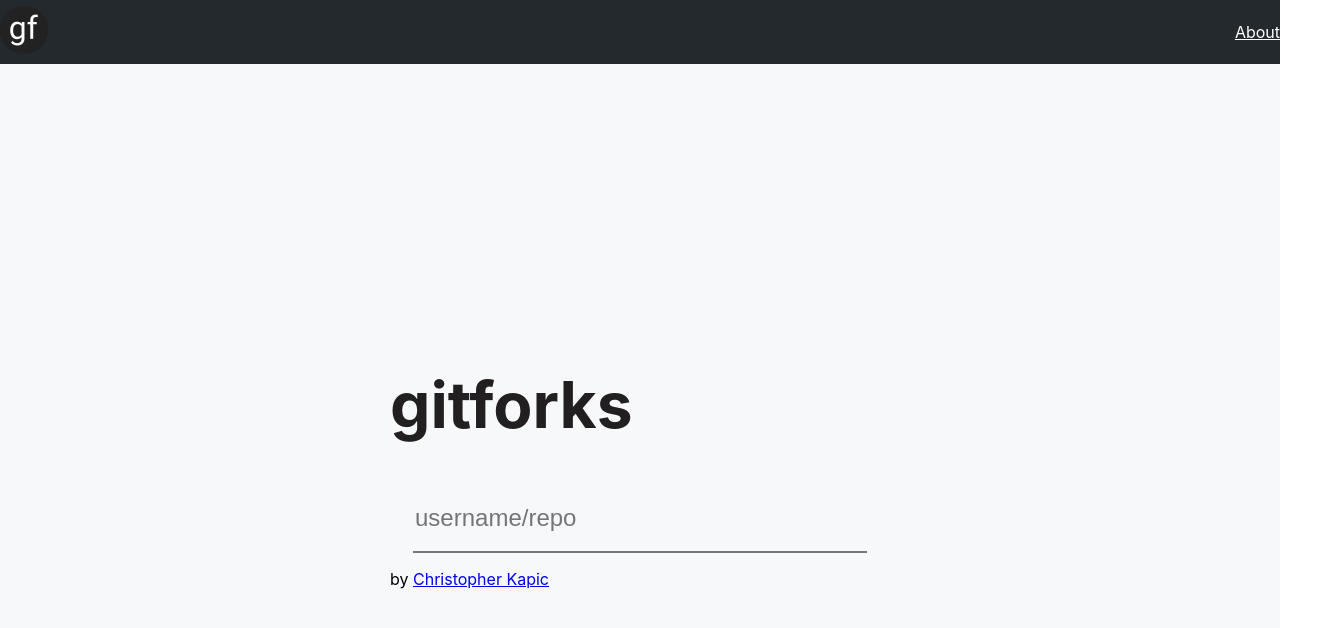
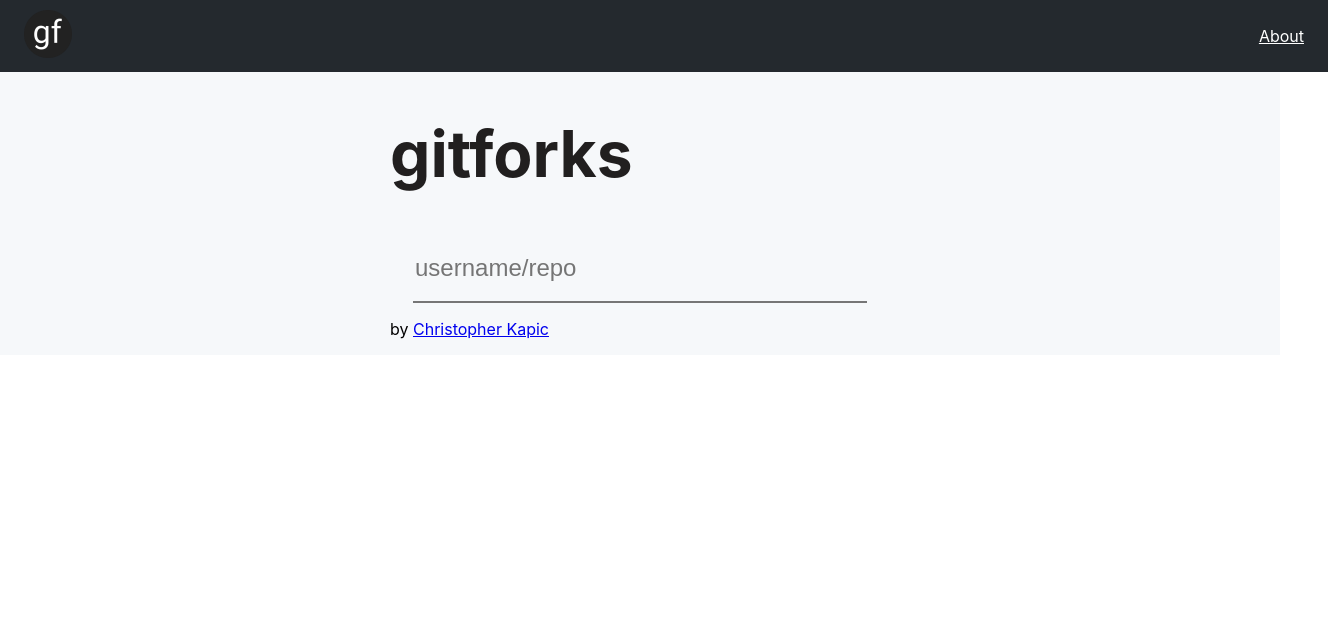
Before and after one commit to christopher-kapic/gitforks, a React (Create React App) app: page / in a window 1280 px wide. Shown: the top 628 px of the page, 1328 px wide, since content can reach past the window. Built offline with nearby package versions, Linux system fonts and the light colour scheme.

Commit message:
Home page

```diff
--- a/src/components/Header.js
+++ b/src/components/Header.js
@@ -3,7 +3,7 @@ import logo from '../logo192.png'
 const styles = {
     header: {
         width: "100vw",
-        pading: "4px 24px 4px 24px",
+        padding: "4px 24px 4px 24px",
         height: "64px",
         backgroundColor: "#24292e",
         display: "flex",
--- a/src/pages/Index.js
+++ b/src/pages/Index.js
@@ -7,7 +7,7 @@ const styles = {
         backgroundColor: '#f6f8fa',
         display: 'flex',
         width: '100vw',
-        height: '100vh',
+        height: 'calc(100vh-64px)',
         justifyContent: 'center'
     },
     content: {
```
